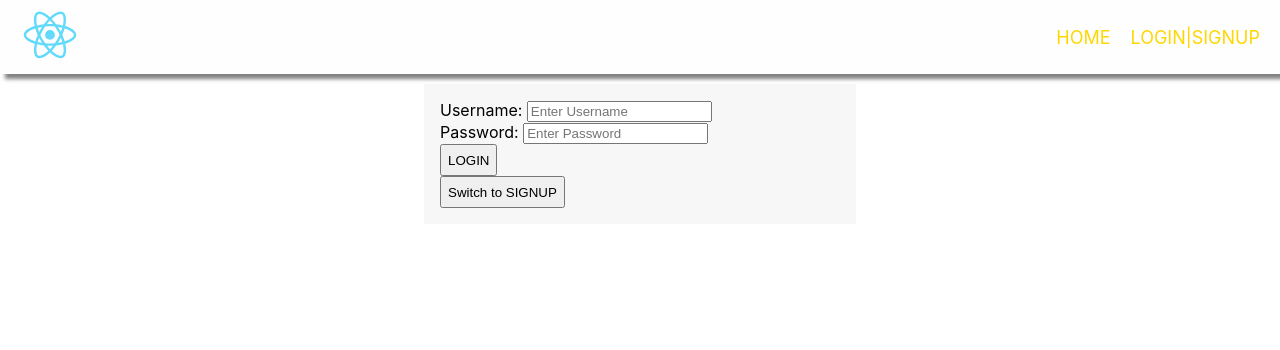
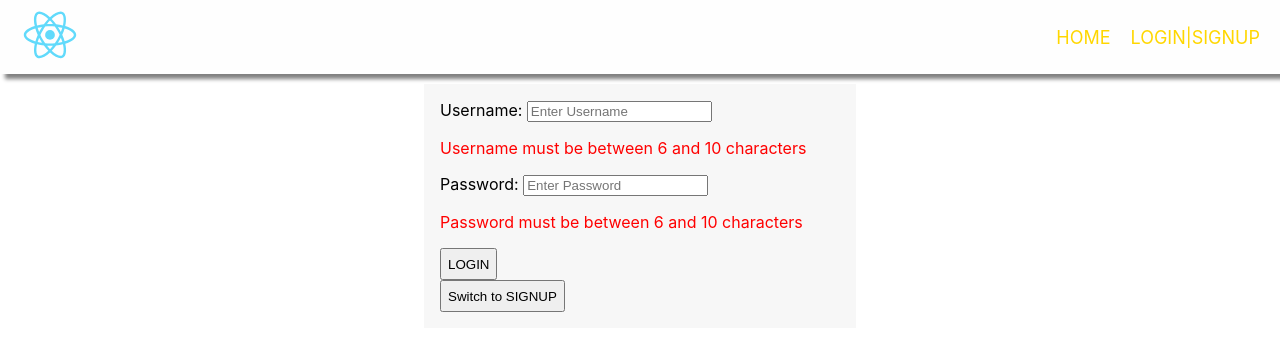
Before and after one commit to SinthooranR/Banking_App, a React (Create React App) app in the folder frontend/: page /authentication in a window 1280 px wide. Shown: the top 350 px of the page. Built offline with nearby package versions, Linux system fonts and the light colour scheme.

Commit message:
Peer programming, Updated form validation on Login/Signup, minor css changes

```diff
--- a/frontend/src/components/Shared/UI/Button.css
+++ b/frontend/src/components/Shared/UI/Button.css
@@ -1,3 +1,4 @@
-.button--danger{
+.danger{
     background-color: red;
+    height: 2rem;
 }
--- a/frontend/src/components/Shared/UI/Button.js
+++ b/frontend/src/components/Shared/UI/Button.js
@@ -3,7 +3,7 @@ import './Button.css';
 
 const button = (props) => {
     return(
-        <button className={`${props.danger && 'button--danger'}`}  onClick={props.onClick}>
+        <button className={`${props.danger && 'danger'}`}  onClick={props.onClick} type={props.type}>
             {props.children}
         </button>
     );
--- a/frontend/src/pages/Users/Authentication.js
+++ b/frontend/src/pages/Users/Authentication.js
@@ -71,6 +71,9 @@ const Login = (props) => {
                 value={name}
                 onChange={handleNameChange}
               />
+              {
+                !name && <p className={classes.characterErrorMsg}>Please enter your name</p>
+              }
             </div>
           )}
           <label>Username: </label>
@@ -80,6 +83,9 @@ const Login = (props) => {
             value={username}
             onChange={handleUsernameChange}
           />
+            {
+            (!username || (username.length < 6 || username.length > 10)) && <p className={classes.characterErrorMsg}>Username must be between 6 and 10 characters</p>
+            }
         </div>
         <div>
           <label>Password: </label>
@@ -89,9 +95,12 @@ const Login = (props) => {
             value={password}
             onChange={handlePasswordChange}
           />
+          {
+            (!password || (password.length < 6 || password.length > 10)) && <p className={classes.characterErrorMsg}>Password must be between 6 and 10 characters</p>
+          }
         </div>
         <div>
-          <button type="submit">{signupMode ? "SIGNUP" : "LOGIN"}</button>
+          <Button type="submit">{signupMode ? "SIGNUP" : "LOGIN"}</Button>
         </div>
         <div>
           <Button onClick={modeSwitchHandler}>
--- a/frontend/src/pages/Users/Authentication.module.css
+++ b/frontend/src/pages/Users/Authentication.module.css
@@ -17,3 +17,7 @@
   border-color: #ccc;
   cursor: not-allowed;
 }
+
+.characterErrorMsg {
+  color: red;
+}
```
Also changed, not shown: 1 other file (tests, documents, lock files or other folders).
